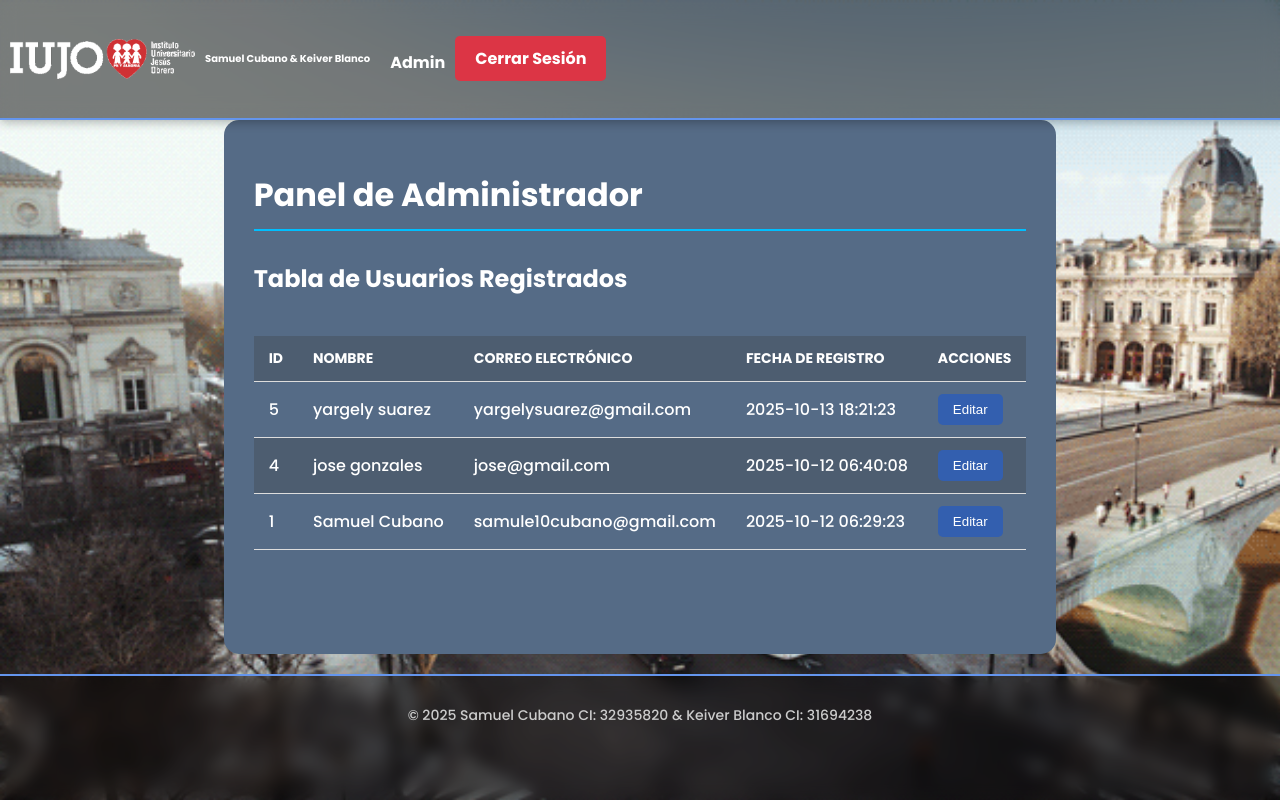
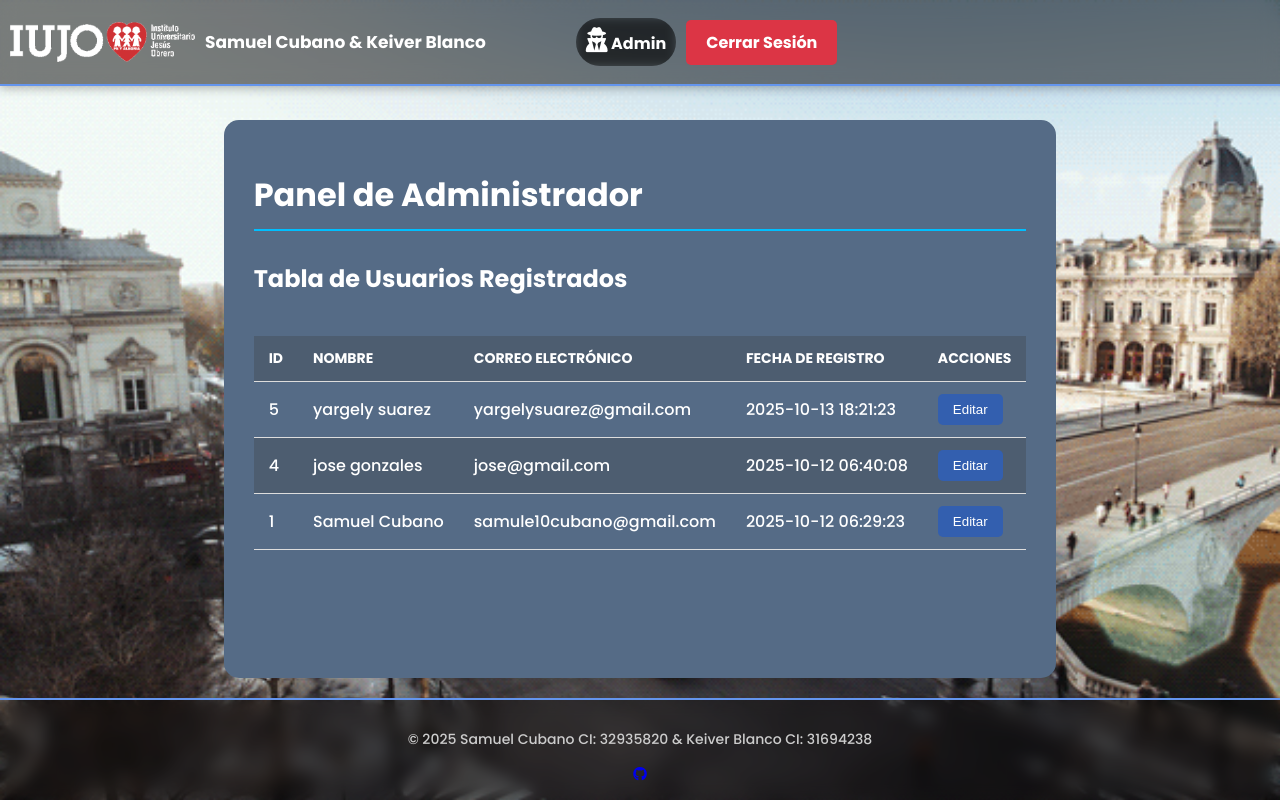
Before and after one commit to Keiverblack/Documental-moya, a PHP site: page /admin_panel.php in a window 1280 px wide. Run offline with PHP 8.4, Linux system fonts and the light colour scheme; a user stored in the database is signed in; data comes from the database, SQL or seed files in the repository; some libraries are stand-ins or nearby versions.

Commit message:
arreglo de header de admin

```diff
--- a/admin_panel.php
+++ b/admin_panel.php
@@ -52,6 +52,8 @@
     <title>Panel de Administrador</title>
     <link href="https://fonts.googleapis.com/css2?family=Poppins:wght@300;500;700&display=swap" rel="stylesheet">
     <link rel="stylesheet" href="css/style_admin.css">
+        <script src="https://kit.fontawesome.com/cf1fb60fea.js" crossorigin="anonymous"></script>
+
 </head>
 <header class="main-header">
         <div class="logo">
--- a/css/style_admin.css
+++ b/css/style_admin.css
@@ -187,11 +187,6 @@
     gap: 10px;
 }
 
-.main-header .logo h2 {
-    font-size: 20px;
-    color: #ffffff;
-}
-
 footer {
     border-top: solid 2px cornflowerblue;
 }
@@ -203,7 +198,7 @@
 }
 
 .main-header .logo h2 {
-    font-size: 10px;
+    font-size: 17px;
     color: #ffffff;
 }
 
@@ -219,17 +214,6 @@
     font-size: 14px;
 }
 
-i {
-    margin-left: 10px;
-    color: #ccc;
-    cursor: pointer;
-    font-size: 30px;
-    transition: color 0.3s ease;
-}
-
-i:hover {
-    color: #00bfff;
-}
 
 /* NUEVA CLASE PARA EL SCROLL DE LA TABLA */
 .tabla-scroll-contenedor {
@@ -237,3 +221,25 @@
     overflow-y: auto;
     margin-bottom: 20px;
 }
+
+
+
+ h4 {
+    color: white;
+    margin: 0;
+    margin-left: 80px;
+    padding: 10px;
+    border-radius: 30px;
+    background-color: rgba(0, 0, 0, 0.281);
+    backdrop-filter: blur(5px);
+    -webkit-backdrop-filter: blur(5px);
+}
+
+h4 i { /* Espacio entre el ícono y el nombre */
+    font-size: 25px;
+    color: white;
+}
+
+h4 i:hover {
+    color: white;
+}
```
Also changed, not shown: css/style _hotel.css (+4 -16 lines).
